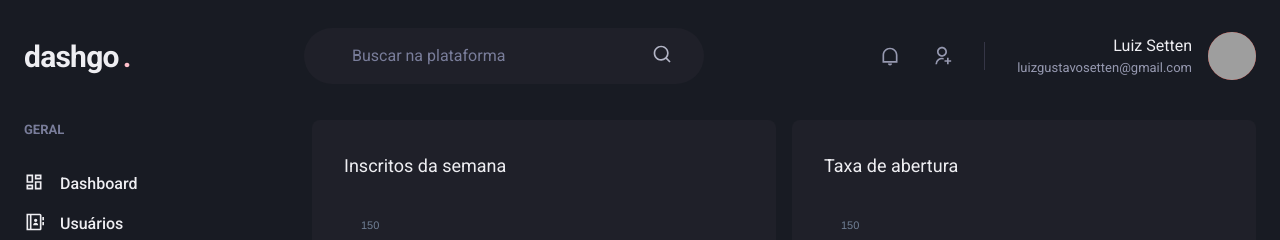
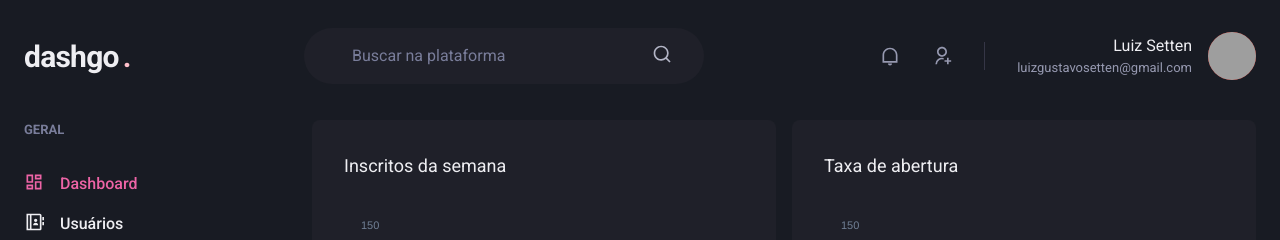
Before and after one commit to luizsetten/dashgo, a Next.js app: page /dashboard in a window 1280 px wide. Shown: the top 240 px of the page. Built offline with nearby package versions, Linux system fonts and the light colour scheme; grey boxes are pictures that could not be loaded.

Commit message:
feat: show active link

```diff
--- /dev/null
+++ b/src/components/ActiveLink.tsx
@@ -0,0 +1,33 @@
+import Link, { LinkProps } from 'next/link'
+import { useRouter } from 'next/router';
+import { cloneElement, ReactElement } from 'react';
+
+interface ActiveLinkProps extends LinkProps {
+  children: ReactElement;
+  shouldMatchExactHref?: boolean;
+}
+
+export function ActiveLink({
+  children,
+  shouldMatchExactHref = false,
+  ...rest
+}: ActiveLinkProps ) {
+  const { asPath } = useRouter();
+
+  let isActive = false;
+
+  if(shouldMatchExactHref && (asPath === rest.href || asPath === rest.as)) isActive = true;
+
+  if(!shouldMatchExactHref &&
+    (asPath.startsWith(String(rest.href)) ||
+    asPath.startsWith(String(rest.as)))
+  ) isActive = true;
+
+  return (
+    <Link {...rest}>
+      {cloneElement(children, {
+        color: isActive ? 'pink.400' : 'gray.50'
+      })}
+    </Link>
+  );
+}
--- a/src/components/Sidebar/NavLink.tsx
+++ b/src/components/Sidebar/NavLink.tsx
@@ -1,6 +1,7 @@
 import { Icon, Link as ChakraLink, Text, LinkProps as ChakraLinkProps } from "@chakra-ui/react";
 import { ElementType } from "react";
-import Link from 'next/link';
+import { ActiveLink } from "../ActiveLink";
+
 interface NavLinkProps extends ChakraLinkProps {
   icon: ElementType;
   children: string;
@@ -9,11 +10,11 @@
 
 export function NavLink({icon, children, href, ...rest}: NavLinkProps) {
   return (
-    <Link href={href} passHref>
+    <ActiveLink href={href} passHref>
       <ChakraLink display="flex" align="center" {...rest}>
         <Icon as={icon} fontSize="20"/>
         <Text ml="4" fontWeight="medium">{children}</Text>
       </ChakraLink>
-    </Link>
+    </ActiveLink>
   );
 }
```
